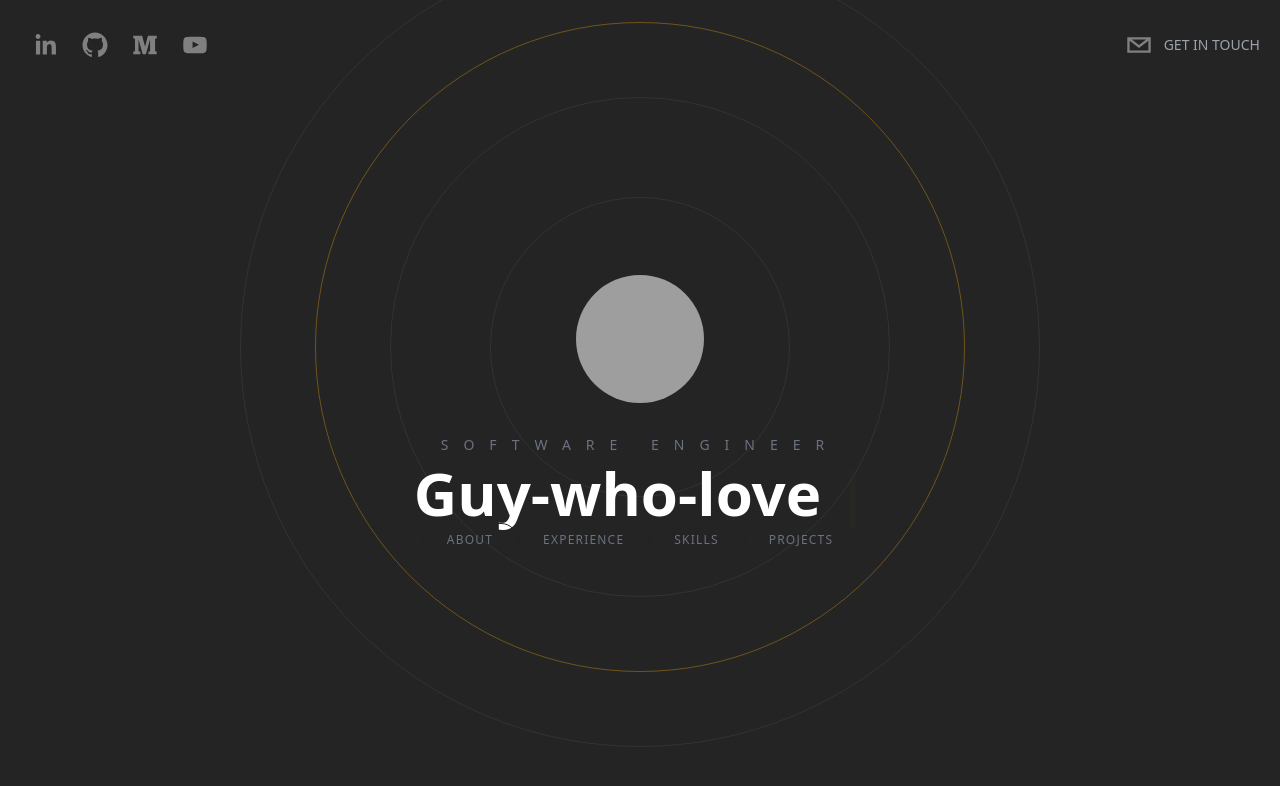
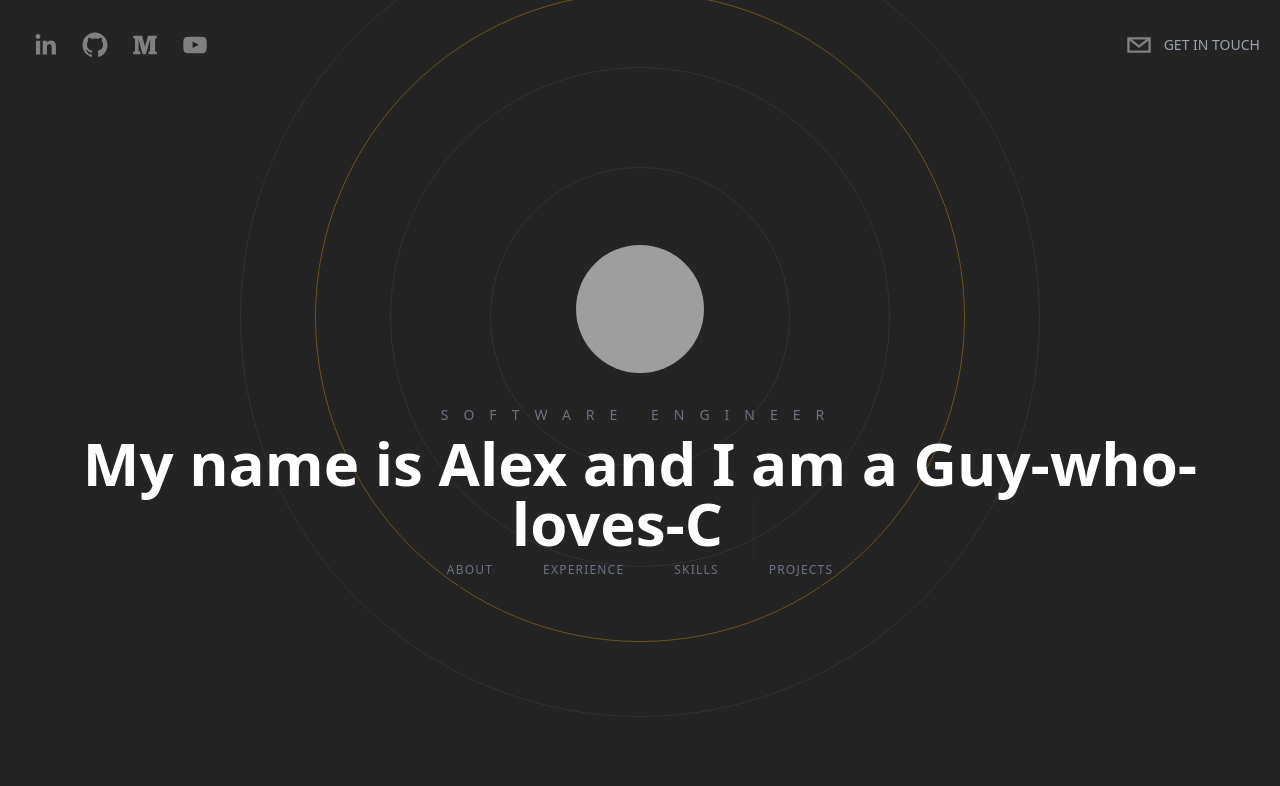
Before and after one commit to sebas5950/personal-portfolio, a Next.js app: page / in a window 1280 px wide. Shown: the top 786 px of the page. Built offline with nearby package versions, Linux system fonts and the light colour scheme; grey boxes are pictures that could not be loaded.

Commit message:
fixing sizing of things

```diff
--- a/components/Hero.js
+++ b/components/Hero.js
@@ -5,7 +5,7 @@
 export default function Hero() {
   const [text, count] = useTypewriter({
     words: [
-      "Hi, my name is Alex",
+      "Software Engineer",
       "Guy-who-loves-Coffee.js",
       "<ButLovesToCodeMore />",
     ],
@@ -23,7 +23,7 @@
       <div className="z-20">
         <h2 className="text-sm uppercase text-gray-500 pb-2 tracking-[15px]">Software Engineer</h2>
         <h1 className="text-5xl lg:text-6xl font-semibold px-10">
-          <span className="mr-3">{text}</span>
+          <span className="mr-3">My name is Alex and I am a {text}</span>
           <Cursor cursorColor="#F7AB0A" />
         </h1>
         <h1>
```
